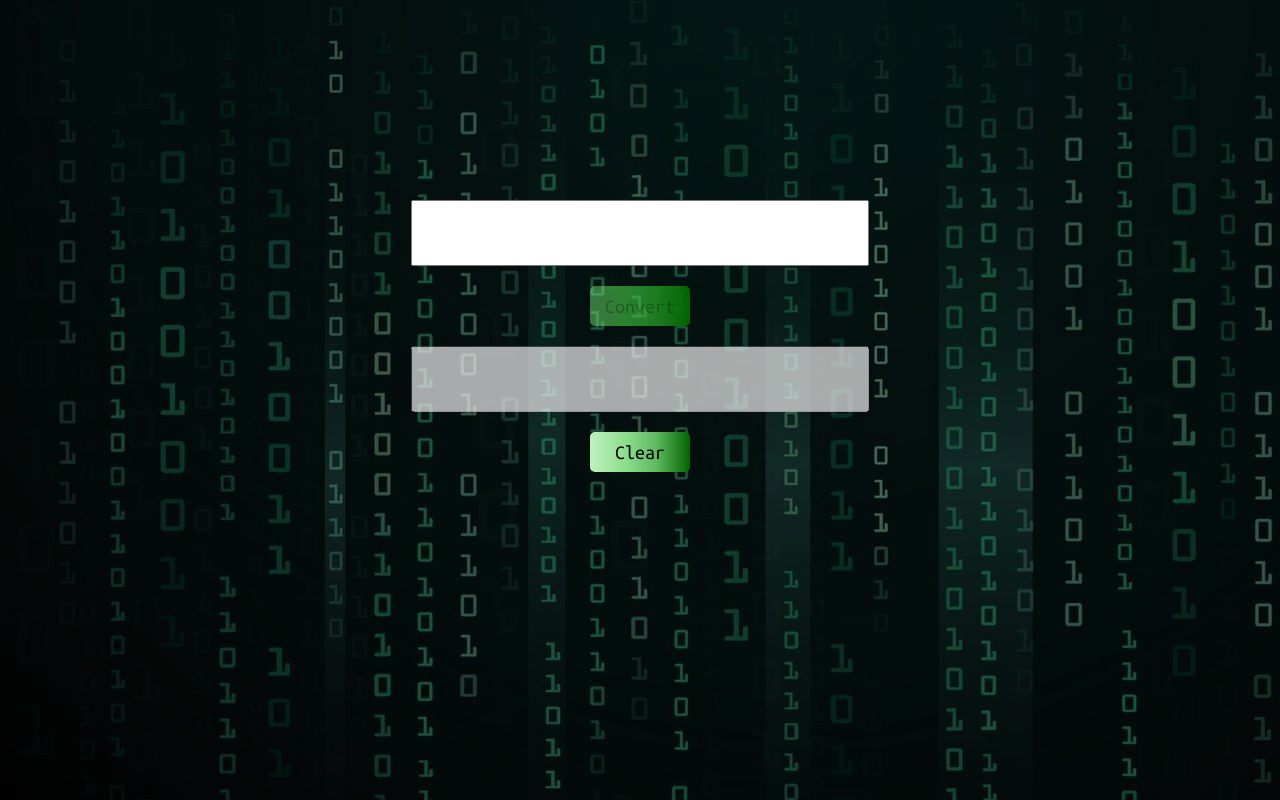
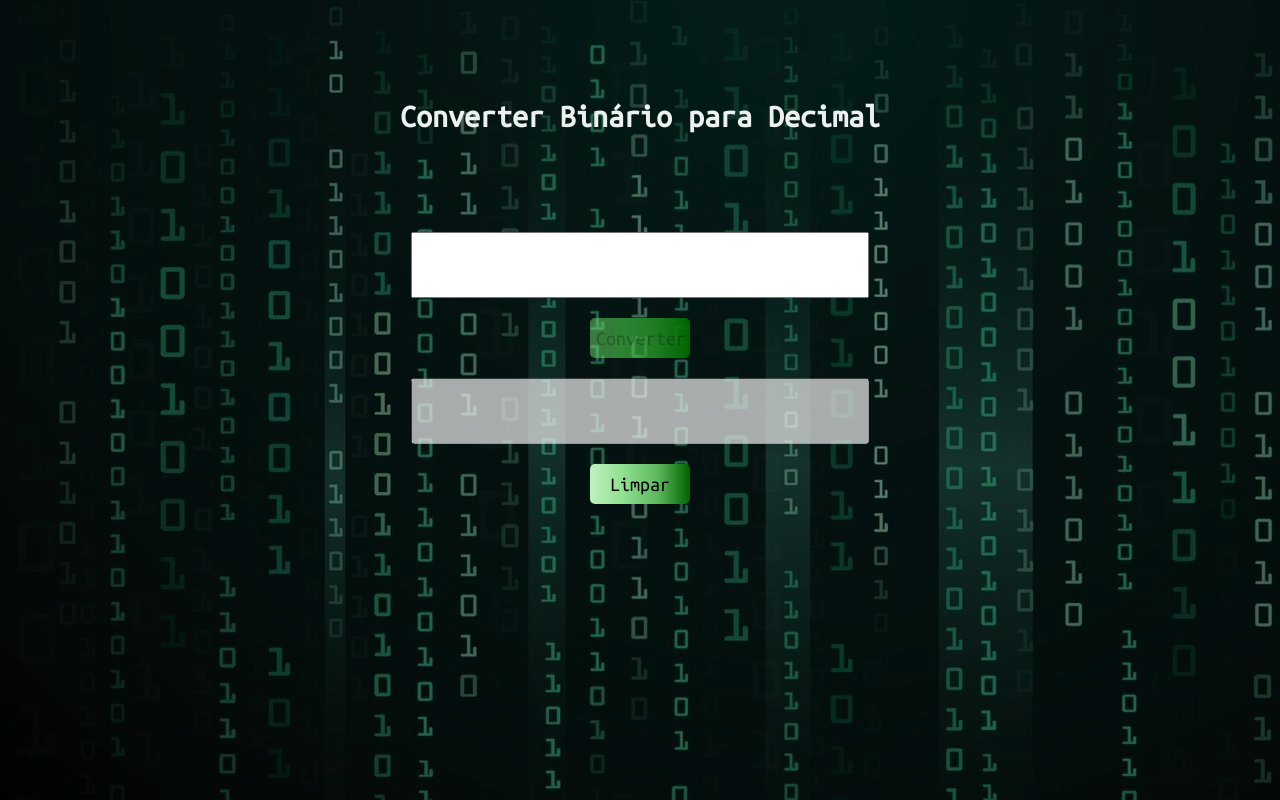
Before and after one commit to ilismarque/app-ideas, a plain HTML site: page Beginner/bin2dec/index.html in a window 1280 px wide. Drawn offline with Linux system fonts and the light colour scheme.

Commit message:
update bin2dec

```diff
--- a/Beginner/bin2dec/assets/style.css
+++ b/Beginner/bin2dec/assets/style.css
@@ -1,13 +1,18 @@
 @import url('https://fonts.googleapis.com/css2?family=Ubuntu+Mono&display=swap');
 
+h1 {
+  color: #ECF0F1;
+  margin-top: 100px;
+}
+
 body {
+  text-align: center;
   font-family: 'Ubuntu Mono', monospace;
-  background: linear-gradient(rgba(0, 0, 0, 0.5), rgba(0, 0, 0, 0.5) 100%),
-    url("/bin2dec/img/binary.jpg");
+  background: linear-gradient(rgba(0, 0, 0, 0.4), rgba(0, 0, 0, 0.4) 100%),
+    url("/img/binary.jpg");
 }
 
 input[type="text"] {
-  /* border-radius: 5px; */
   letter-spacing: 30px;
   text-align: center;
   font-size: 40px;
@@ -24,7 +29,7 @@ span {
 }
 
 .container {
-  margin-top: 180px;
+  margin-top: 80px;
   display: flex;
   flex-direction: column;
   align-items: center;
--- a/Beginner/bin2dec/index.html
+++ b/Beginner/bin2dec/index.html
@@ -10,13 +10,13 @@
 </head>
 
 <body>
-    <title>Bin2Dec</title>
+    <h1>Converter Binário para Decimal</h1>
 
     <div id="bin2dec" class="container">
-        <input type="text" name="bin" id="binNumber" maxlength="8">
-        <input type="button" value="Convert" id="btnConvert" class="button" disabled>
-        <input type="text" name="dec" id="decNumber" disabled>
-        <input type="button" value="Clear" id="btnClear" class="button">
+        <input type="text" aria-label="binary number" name="bin" id="binNumber">
+        <input type="button" value="Converter" id="btnConvert" class="button" disabled>
+        <input type="text" aria-label="decimal number" name="dec" id="decNumber" disabled>
+        <input type="button" value="Limpar" id="btnClear" class="button">
     </div>
     <script src="assets/script.js"></script>
 </body>
```
Also changed, not shown: 1 other file.
